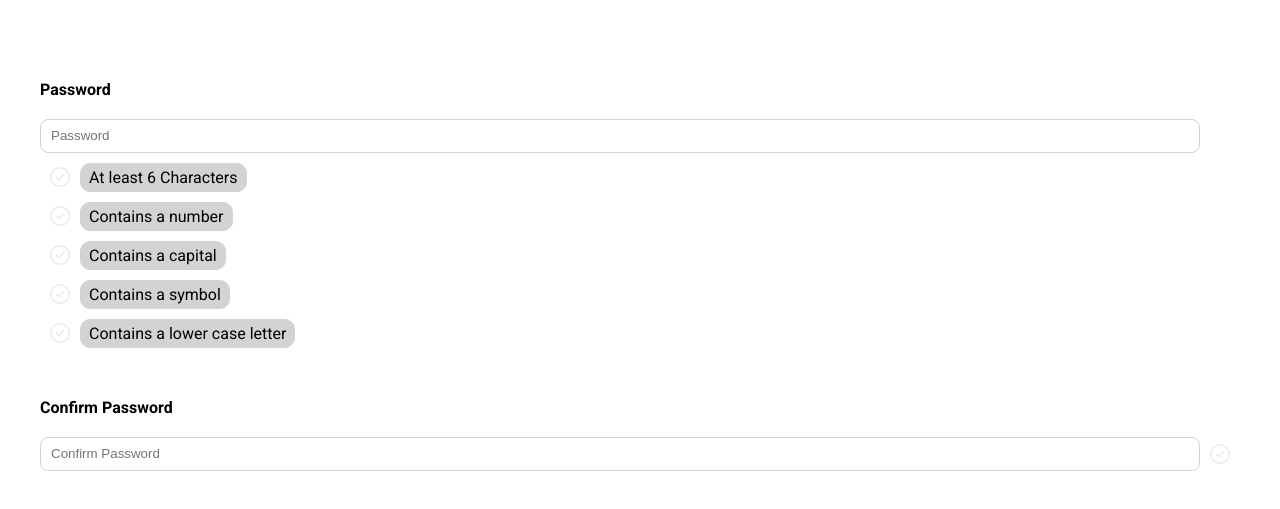
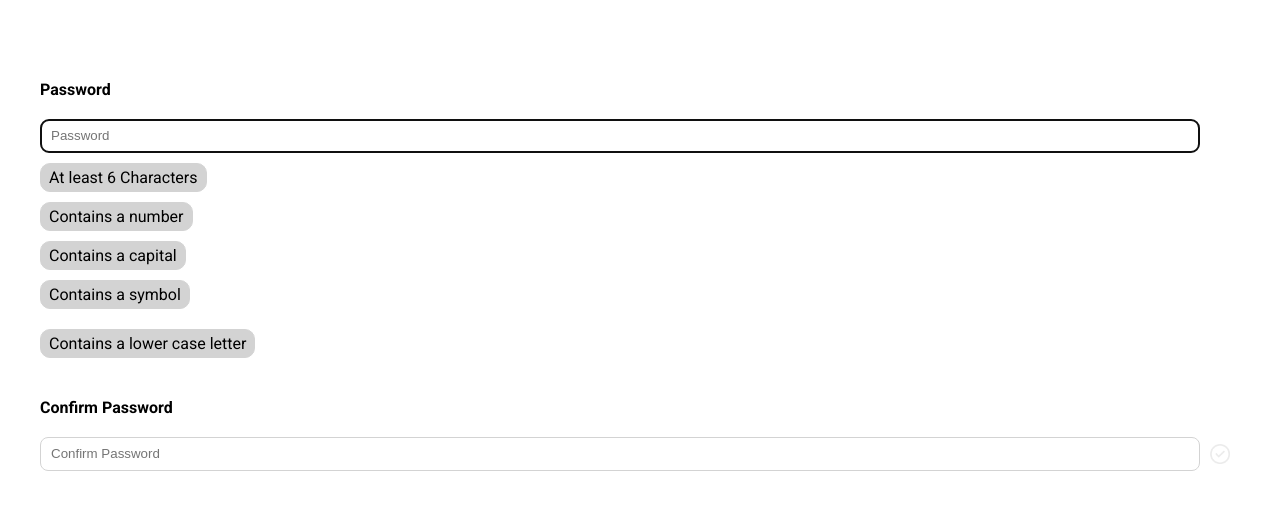
Before and after one commit to becmorrell/frontend-mentor, a plain HTML site: page password-checker/index.html in a window 1280 px wide. Shown: the part 89-598 px from the top of the page. Drawn offline with Linux system fonts and the light colour scheme.

Commit message:
password

```diff
--- a/password-checker/index.html
+++ b/password-checker/index.html
@@ -21,28 +21,23 @@
     <main>
         <div class="input-password">
             <label for="pass">Password</label>
-            <input type="password" id="pass" minlength="6" required placeholder="Password">
+            <input type="password" id="pass" minlength="6" required placeholder="Password" autofocus>
         </div>
 
         <div id="requirements">
             <div id="length">
-                <img class="length-default" src="./images/tick-default.png">
                 <p>At least 6 Characters</p>
             </div>
             <div id="number">
-                <img class="number-default" src="./images/tick-default.png">
                 <p>Contains a number</p>
             </div>
             <div id="capital">
-                <img class="cap-default" src="./images/tick-default.png">
                 <p>Contains a capital</p>
             </div>
             <div id="symbol">
-                <img class="symbol-default" src="./images/tick-default.png">
                 <p>Contains a symbol</p>
             </div>
-            <div id="lower-case">
-                <img class="lower-case-default" src="./images/tick-default.png">
+            <div id="lower-case"></div>
                 <p>Contains a lower case letter</p>
             </div>
         </div>
```
